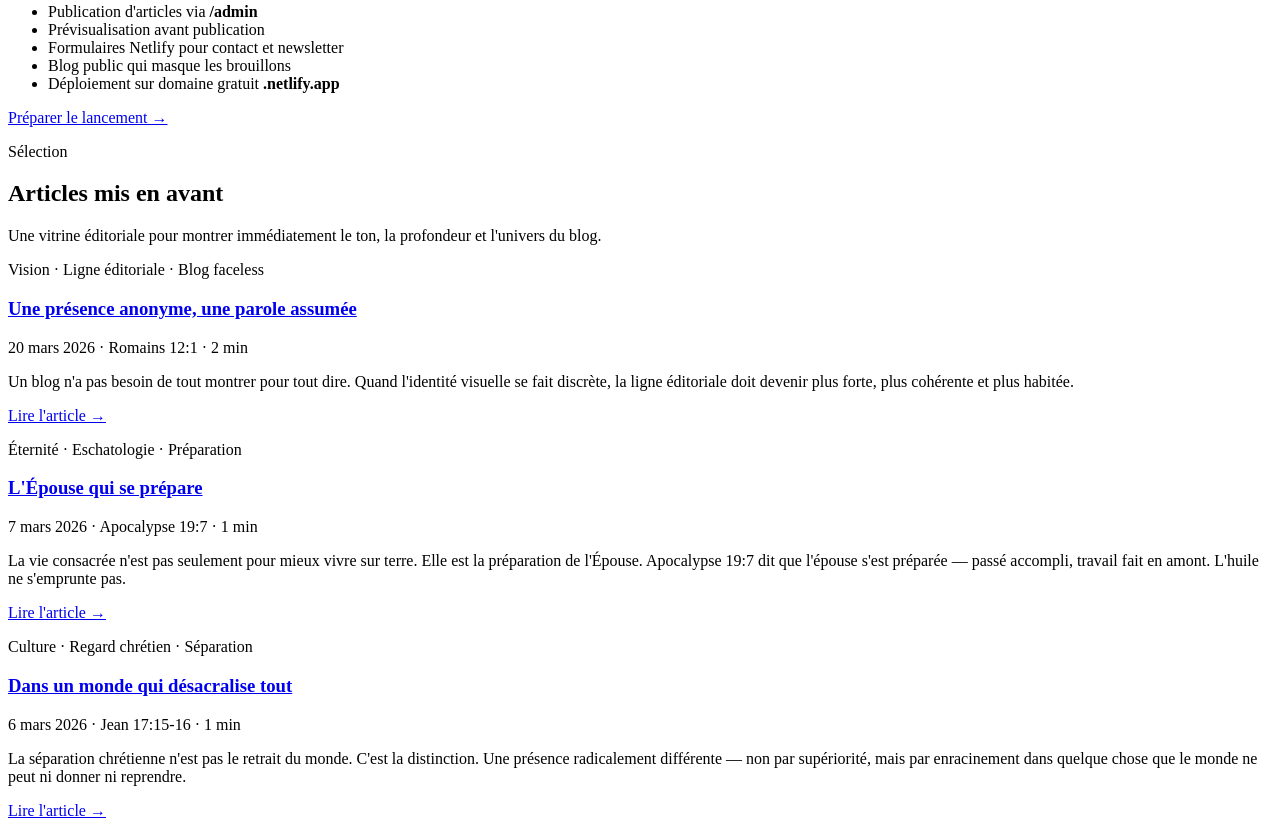
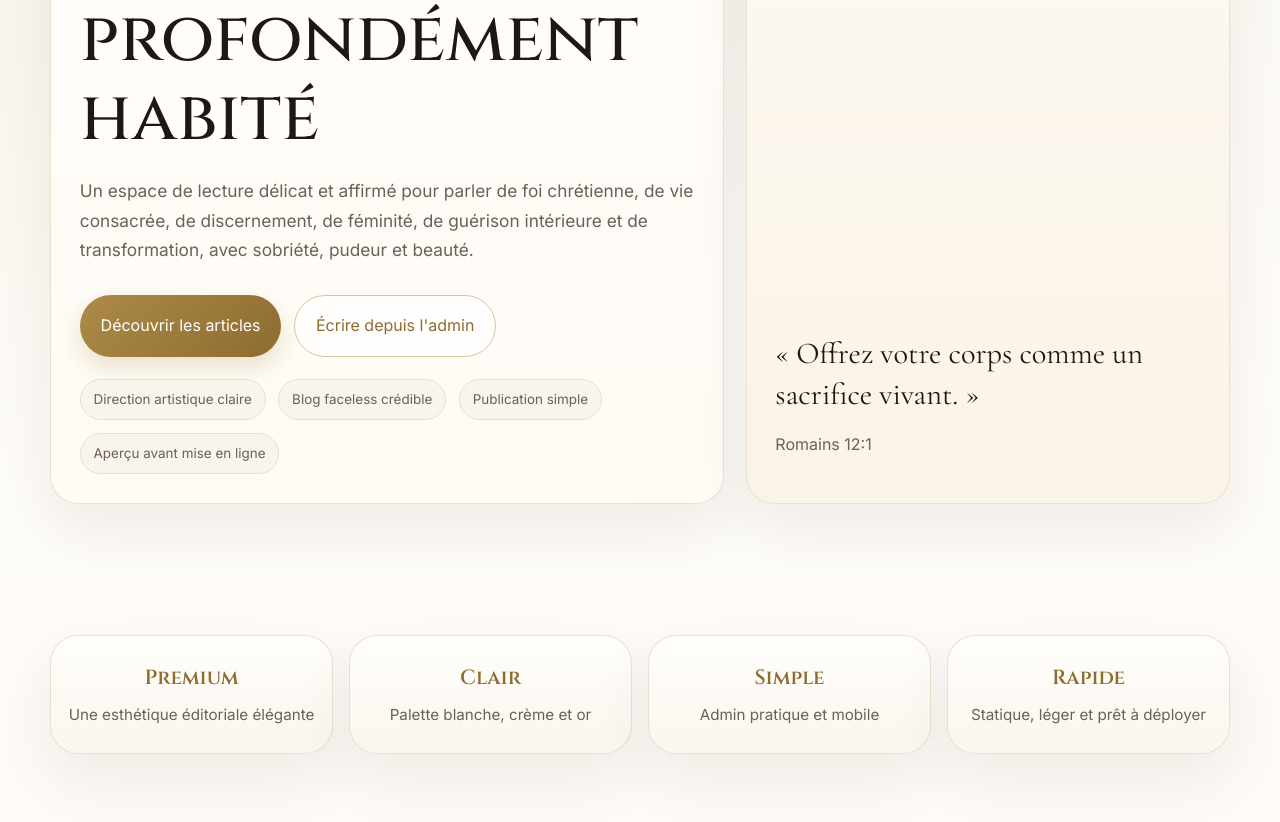
Before and after one commit to boxdepepites-5/offrande-vivante, a plain HTML site: page docs/index.html in a window 1280 px wide. Shown: the part 781-1603 px from the top of the page. Drawn offline with nearby package versions, Linux system fonts and the light colour scheme; the site is published under a folder, as on GitHub Pages, so addresses that start at the root find nothing.

Commit message:
Update index.html

```diff
--- a/docs/index.html
+++ b/docs/index.html
@@ -8,7 +8,7 @@
   <link rel="preconnect" href="https://fonts.googleapis.com">
   <link rel="preconnect" href="https://fonts.gstatic.com" crossorigin>
   <link href="https://fonts.googleapis.com/css2?family=Cormorant+Garamond:wght@400;500;600;700&family=Cinzel:wght@400;500;600&family=Inter:wght@400;500;600;700&display=swap" rel="stylesheet">
-  <link rel="stylesheet" href="/style.css" />
+  <link rel="stylesheet" href="./style.css" />
 </head>
 <body>
   <header class="site-header">
@@ -20,10 +20,10 @@
       </a>
       <button class="menu-toggle" type="button" aria-label="Ouvrir le menu">☰</button>
       <nav class="site-nav">
-        <a href="/" aria-current="page">Accueil</a>
-        <a href="/articles/" >Articles</a>
-        <a href="/a-propos/" >À propos</a>
-        <a href="/contact/" >Contact</a>
+        <a href="./" aria-current="page">Accueil</a>
+        <a href="./articles/" >Articles</a>
+        <a href="./a-propos/" >À propos</a>
+        <a href="./contact/" >Contact</a>
       </nav>
     </div>
   </header>
@@ -36,8 +36,8 @@
       <h1><span>L'Offrande Vivante</span>, un blog personnel premium, lumineux et profondément habité</h1>
       <p class="lead">Un espace de lecture délicat et affirmé pour parler de foi chrétienne, de vie consacrée, de discernement, de féminité, de guérison intérieure et de transformation, avec sobriété, pudeur et beauté.</p>
       <div class="hero-actions">
-        <a class="btn" href="/articles/">Découvrir les articles</a>
-        <a class="btn btn-secondary" href="/admin/">Écrire depuis l'admin</a>
+        <a class="btn" href="./articles/">Découvrir les articles</a>
+        <a class="btn btn-secondary" href="./admin/">Écrire depuis l'admin</a>
       </div>
       <div class="tag-row">
         <span class="pill-tag">Direction artistique claire</span>
@@ -91,7 +91,7 @@
         <li>Blog public qui masque les brouillons</li>
         <li>Déploiement sur domaine gratuit <strong>.netlify.app</strong></li>
       </ul>
-      <a class="text-link" href="/contact/">Préparer le lancement →</a>
+      <a class="text-link" href="./contact/">Préparer le lancement →</a>
     </div>
   </div>
 </section>
@@ -107,22 +107,22 @@
     <div class="posts-grid">
       <article class="post-card">
     <p class="eyebrow">Vision · Ligne éditoriale · Blog faceless</p>
-    <h3><a href="/articles/presence-anonyme-parole-assumee/">Une présence anonyme, une parole assumée</a></h3>
+    <h3><a href="./articles/presence-anonyme-parole-assumee/">Une présence anonyme, une parole assumée</a></h3>
     <p class="post-meta">20 mars 2026 · Romains 12:1 · 2 min</p>
     <p>Un blog n'a pas besoin de tout montrer pour tout dire. Quand l'identité visuelle se fait discrète, la ligne éditoriale doit devenir plus forte, plus cohérente et plus habitée.</p>
-    <a class="read-more" href="/articles/presence-anonyme-parole-assumee/">Lire l'article →</a>
+    <a class="read-more" href="./articles/presence-anonyme-parole-assumee/">Lire l'article →</a>
   </article><article class="post-card">
     <p class="eyebrow">Éternité · Eschatologie · Préparation</p>
-    <h3><a href="/articles/l-epouse-qui-se-prepare/">L'Épouse qui se prépare</a></h3>
+    <h3><a href="./articles/l-epouse-qui-se-prepare/">L'Épouse qui se prépare</a></h3>
     <p class="post-meta">7 mars 2026 · Apocalypse 19:7 · 1 min</p>
     <p>La vie consacrée n'est pas seulement pour mieux vivre sur terre. Elle est la préparation de l'Épouse. Apocalypse 19:7 dit que l'épouse s'est préparée — passé accompli, travail fait en amont. L'huile ne s'emprunte pas.</p>
-    <a class="read-more" href="/articles/l-epouse-qui-se-prepare/">Lire l'article →</a>
+    <a class="read-more" href=./articles/l-epouse-qui-se-prepare/">Lire l'article →</a>
   </article><article class="post-card">
     <p class="eyebrow">Culture · Regard chrétien · Séparation</p>
-    <h3><a href="/articles/dans-un-monde-qui-desacralise-tout/">Dans un monde qui désacralise tout</a></h3>
+    <h3><a href="./articles/dans-un-monde-qui-desacralise-tout/">Dans un monde qui désacralise tout</a></h3>
     <p class="post-meta">6 mars 2026 · Jean 17:15-16 · 1 min</p>
     <p>La séparation chrétienne n'est pas le retrait du monde. C'est la distinction. Une présence radicalement différente — non par supériorité, mais par enracinement dans quelque chose que le monde ne peut ni donner ni reprendre.</p>
-    <a class="read-more" href="/articles/dans-un-monde-qui-desacralise-tout/">Lire l'article →</a>
+    <a class="read-more" href="./articles/dans-un-monde-qui-desacralise-tout/">Lire l'article →</a>
   </article>
     </div>
   </div>
@@ -199,6 +199,6 @@
       <p class="footer-small">Déployable sur Netlify · Formulaires intégrés · Admin éditable avec prévisualisation · Version premium claire</p>
     </div>
   </footer>
-  <script src="/main.js"></script>
+  <script src="./main.js"></script>
 </body>
 </html>
```
